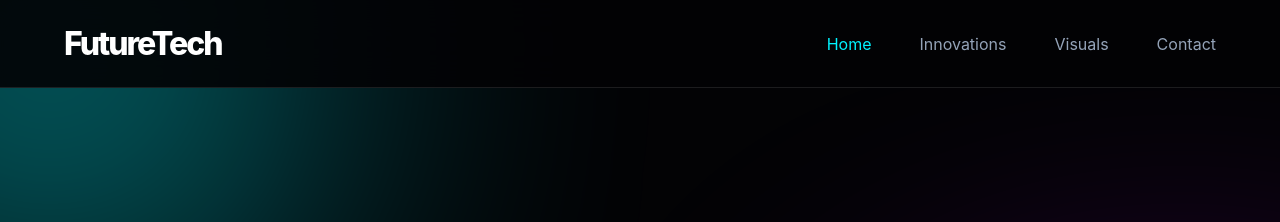
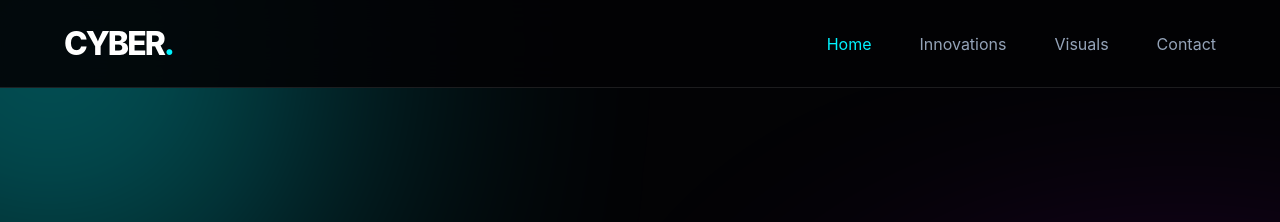
Before and after one commit to ShadowByte0411/FutureTech, a plain HTML site: page index.html in a window 1280 px wide. Shown: the top 222 px of the page. Drawn offline with Linux system fonts and the light colour scheme.

Commit message:
Update index.html

```diff
--- a/index.html
+++ b/index.html
@@ -3,7 +3,7 @@
 <head>
     <meta charset="UTF-8">
     <meta name="viewport" content="width=device-width, initial-scale=1.0">
-    <title>CYBER | Future</title>
+    <title>CYBER | FutureTech</title>
     <link rel="stylesheet" href="style.css">
     <link rel="stylesheet" href="https://cdnjs.cloudflare.com/ajax/libs/font-awesome/6.4.0/css/all.min.css">
 </head>
@@ -13,7 +13,7 @@
     <div class="glow-orb orb-2"></div>
 
     <nav class="glass-nav">
-        <div class="logo">FutureTech<span class="dot"></span></div>
+        <div class="logo">CYBER<span class="dot">.</span></div>
         <ul class="nav-links">
             <li><a href="index.html" style="color: var(--primary);">Home</a></li>
             <li><a href="innovations.html">Innovations</a></li>
```
